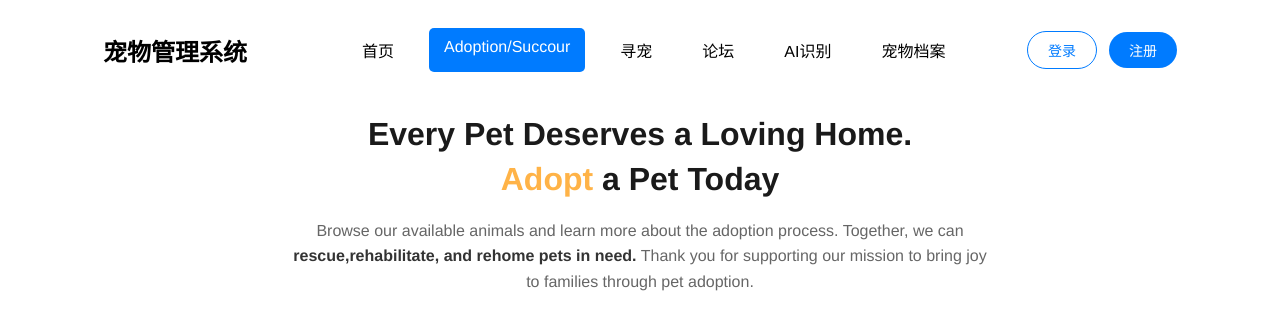
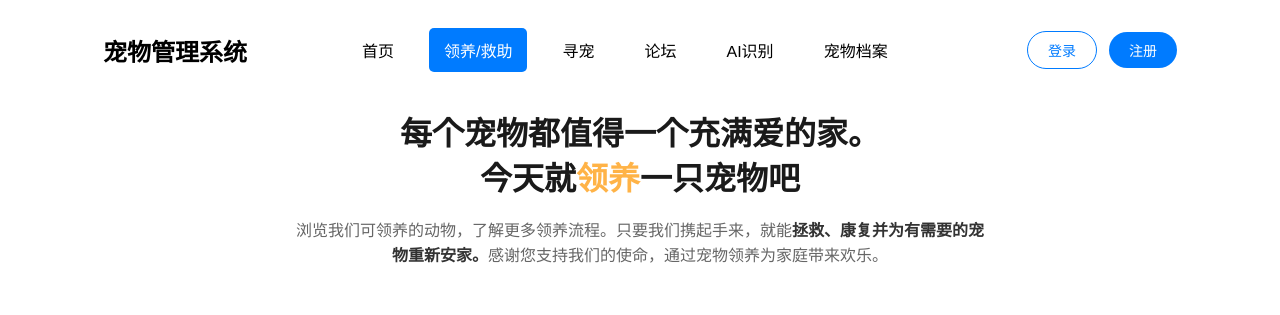
Before and after one commit to jumx0202/PetsSystemFrontend, a Vue app: page /adoption in a window 1280 px wide. Shown: the top 315 px of the page. Built offline with nearby package versions, Linux system fonts and the light colour scheme; no server answers; the HTML template or start-up script is replaced by a standard one.

Commit message:
feat: 各页面翻译为中文

```diff
--- a/src/components/NavBar.vue
+++ b/src/components/NavBar.vue
@@ -4,7 +4,7 @@
       <div class="nav-title">宠物管理系统</div>
       <div class="nav-links">
         <router-link to="/" class="nav-link">首页</router-link>
-        <router-link to="/adoption" class="nav-link">Adoption/Succour</router-link>
+        <router-link to="/adoption" class="nav-link">领养/救助</router-link>
         <router-link to="/lost" class="nav-link">寻宠</router-link>
         <router-link to="/forum" class="nav-link">论坛</router-link>
         <router-link to="/ai-recognize" class="nav-link">AI识别</router-link>
--- a/src/router/index.ts
+++ b/src/router/index.ts
@@ -55,9 +55,7 @@ const router = createRouter({
     {
       path: '/forum',
       name: 'forum',
-      component: Forum,
-      // 隐藏菜单栏
-      meta: {hideNavBar: true}
+      component: Forum
     },
     {
       path: '/pet-profile',
--- a/src/views/Adoption.vue
+++ b/src/views/Adoption.vue
@@ -3,12 +3,12 @@
     <!-- 主标题区域 -->
     <div class="main">
       <h1 class="main-title">
-        Every Pet Deserves a Loving Home.<br>
-        <span class="highlight">Adopt</span> a Pet Today
+        每个宠物都值得一个充满爱的家。<br>
+        今天就<span class="highlight">领养</span>一只宠物吧
       </h1>
       <p class="title-detail">
-        Browse our available animals and learn more about the adoption process. Together, we can <span class="bold">rescue,</span>
-        <span class="bold">rehabilitate, and rehome pets in need.</span> Thank you for supporting our mission to bring joy to families through pet adoption.
+        浏览我们可领养的动物，了解更多领养流程。只要我们携起手来，就能<span class="bold">拯救、</span>
+        <span class="bold">康复并为有需要的宠物重新安家。</span>感谢您支持我们的使命，通过宠物领养为家庭带来欢乐。
       </p>
     </div>
 
--- a/src/views/Lost.vue
+++ b/src/views/Lost.vue
@@ -3,11 +3,11 @@
     <!-- 主标题区域 -->
     <div class="main">
       <h1 class="main-title">
-        Urgent Pet <span class="highlight">Search</span>. <br>
-        Help them get home
+        紧急宠物<span class="highlight">寻回</span> <br>
+        帮助它们回家
       </h1>
       <p class="title-detail">
-        Every repost is a hope, every moment of attention is a source of warmth.
+        每一次转发都是一份希望，每一份关注都是一丝温暖。
       </p>
     </div>
 
```
